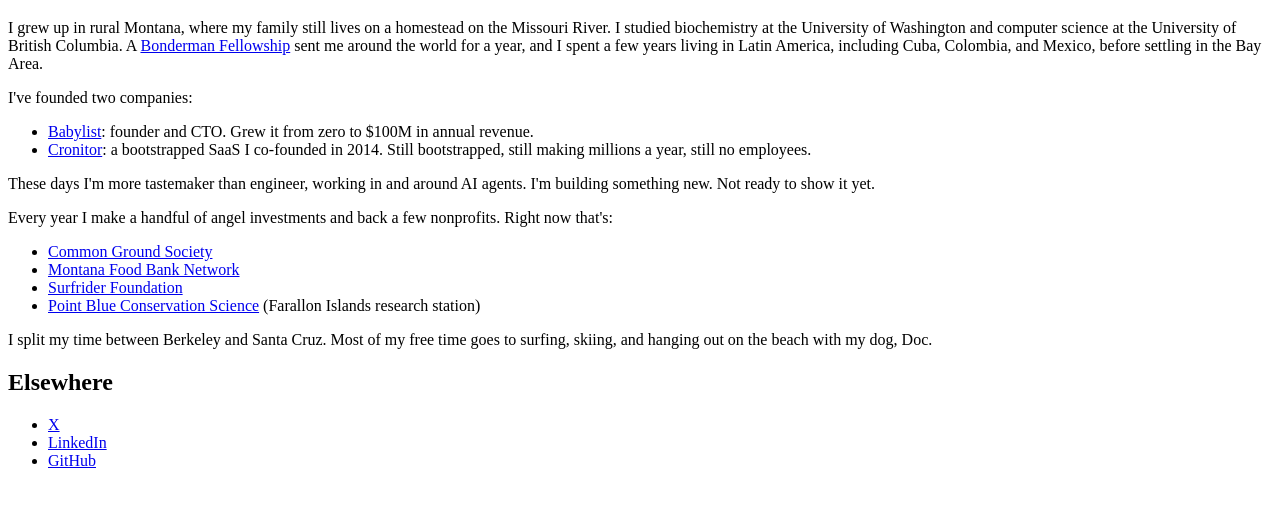
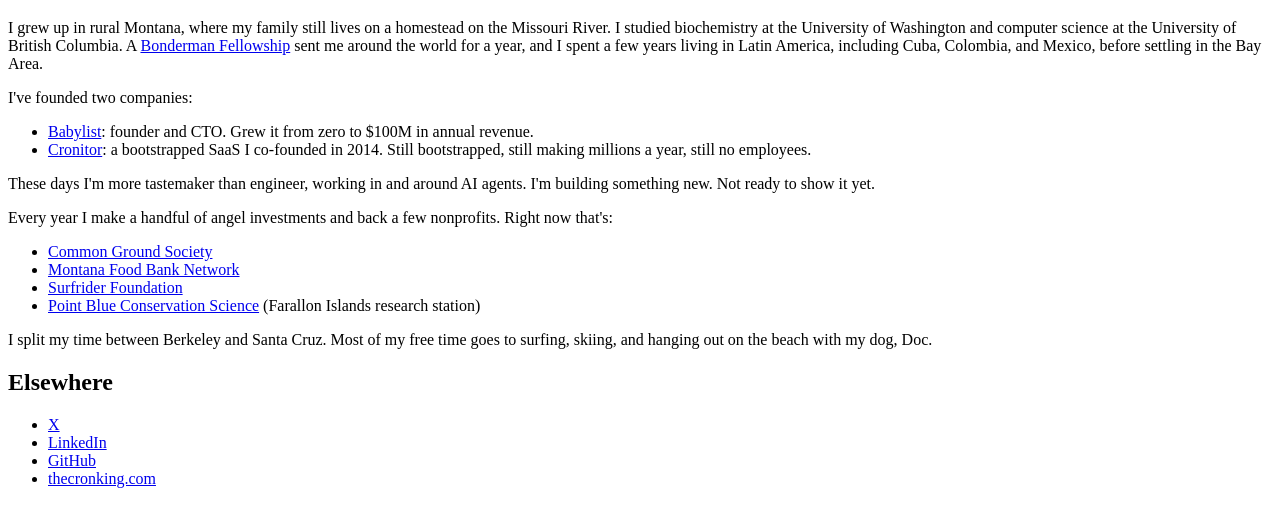
Before and after one commit to aflanagan/aflanagan.github.io, a plain HTML site: page index.html in a window 1280 px wide. Shown: the part 61-588 px from the top of the page. Drawn offline with Linux system fonts and the light colour scheme.

Commit message:
Add thecronking.com to Elsewhere links

```diff
--- a/index.html
+++ b/index.html
@@ -53,6 +53,7 @@
 <li><a href="https://x.com/au6ust">X</a></li>
 <li><a href="https://www.linkedin.com/in/augustflanagan/">LinkedIn</a></li>
 <li><a href="https://github.com/aflanagan">GitHub</a></li>
+<li><a href="https://thecronking.com">thecronking.com</a></li>
 </ul>
 
 </body>
```
